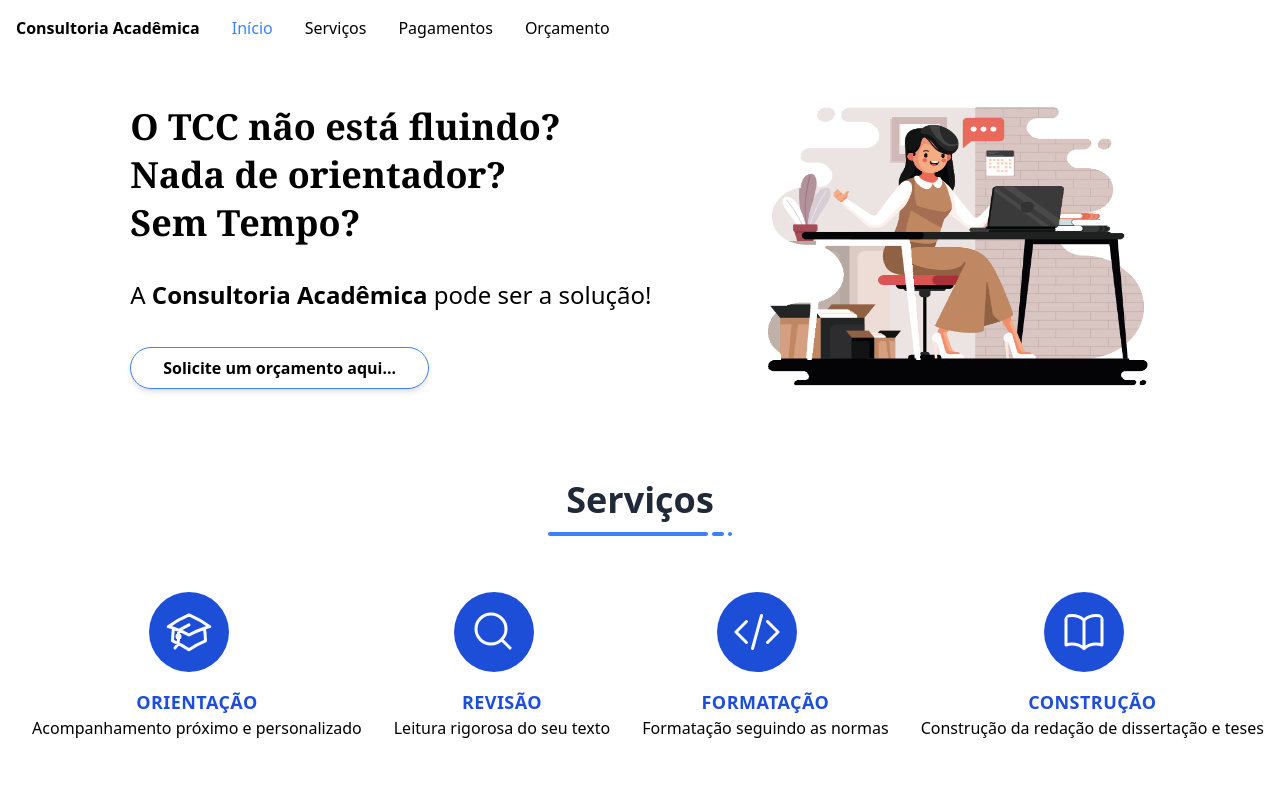
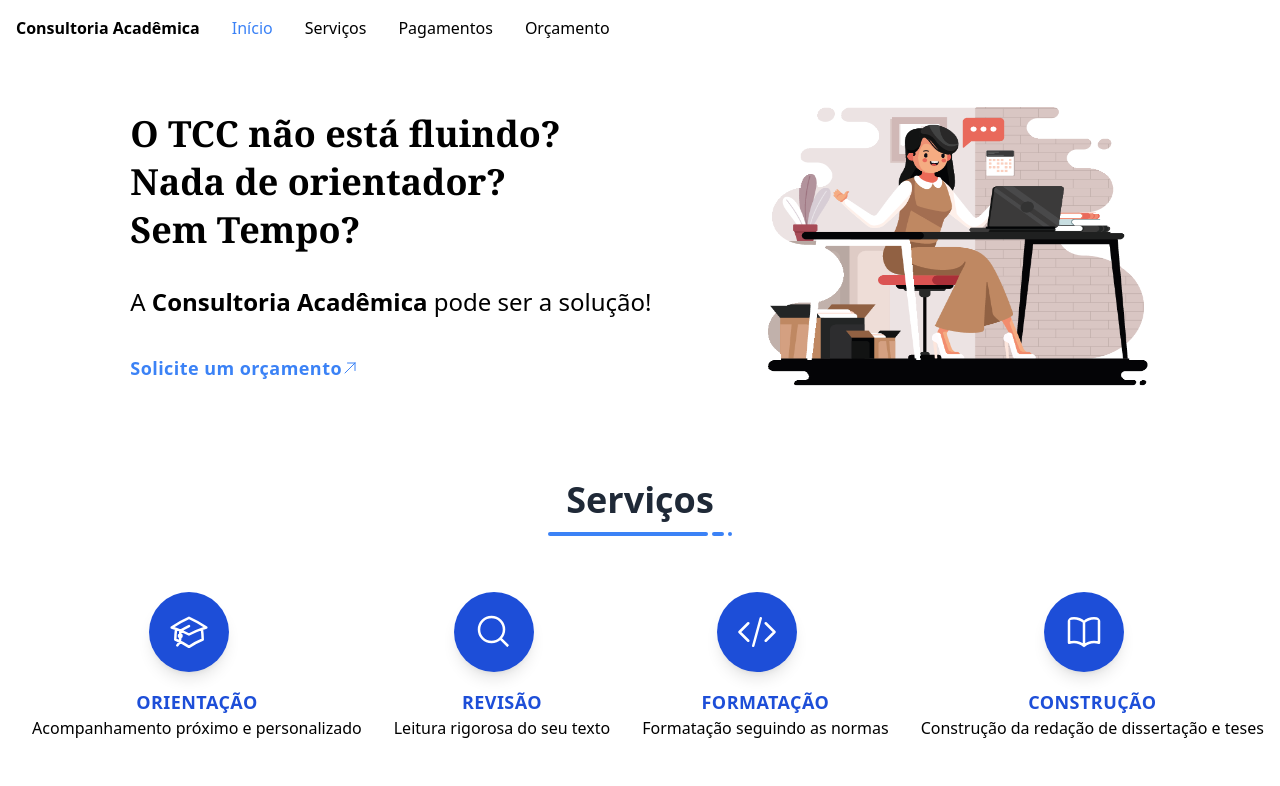
Before and after one commit to rafatosta/consultoria-academica, a React (Vite) app: page / in a window 1280 px wide. Shown: the top 786 px of the page. Built offline with nearby package versions, Linux system fonts and the light colour scheme.

Commit message:
:construction: Página de orçamento

```diff
--- a/src/components/Footer.tsx
+++ b/src/components/Footer.tsx
@@ -29,6 +29,7 @@ export function Footer() {
 
         <div id="contact" className="flex flex-col items-center gap-y-2">
           <p className="font-extrabold text-lg">Contatos</p>
+          <p>Amandha Queiroz</p>
           <p>Telefone: (xx) x xxxx-xxxx </p>
           <div className="flex gap-x-2 items-center ">
             {/* instagram */}
@@ -71,7 +72,10 @@ export function Footer() {
           </div>
         </div>
       </div>
-      <div id='developer' className="bg-gray-900/40 w-full flex flex-col justify-center items-center p-4 gap-2 sm:flex-row sm:w-full sm:justify-around sm:items-center sm:px-4">
+      <div
+        id="developer"
+        className="bg-gray-900/40 w-full flex flex-col justify-center items-center p-4 gap-2 sm:flex-row sm:w-full sm:justify-around sm:items-center sm:px-4"
+      >
         <a
           className="hover:font-bold"
           href="https://rafatosta.github.io/"
--- /dev/null
+++ b/src/pages/Budget.tsx
@@ -0,0 +1,14 @@
+function Budget() {
+  return (
+    <div className="flex flex-col w-full justify-center items-center">
+      <iframe
+        src="https://docs.google.com/forms/d/e/1FAIpQLSdE8VCZYcOivopE_IZn7B3seN3DHOgmny-voxrouJ6lECpzqQ/viewform?embedded=true"
+        className="w-full h-screen"
+      >
+        Carregando...
+      </iframe>
+    </div>
+  );
+}
+
+export default Budget;
--- a/src/pages/Contacts.tsx
+++ /dev/null
@@ -1,5 +0,0 @@
-function Contacts() {
-  return <div>Contatos</div>;
-}
-
-export default Contacts;
--- a/src/pages/Home.tsx
+++ b/src/pages/Home.tsx
@@ -1,12 +1,13 @@
 import Title from "../components/Title";
 import { services } from "../pages/Services";
 import { Link } from "react-router-dom";
+import { ArrowUpRightIcon } from "@heroicons/react/24/outline";
 
 function Home() {
   return (
     <div
       className="flex flex-col justify-center items-center
-    w-full sm:py-8 gap-y-8 sm:gap-y-14 px-4 my-4"
+    w-full sm:py-8 gap-y-8 sm:gap-y-14 px-4 my-4 mb-12"
     >
       <div
         id="header"
@@ -23,11 +24,17 @@ function Home() {
             A <span className="font-bold"> Consultoria Acadêmica</span> pode ser
             a solução!
           </div>
-          <Link
+          {/* <Link
             to="/orcamento"
             className="border rounded-full px-8 py-2 border-blue-500 shadow-md hover:scale-110 font-semibold"
           >
             Solicite um orçamento aqui...
+          </Link> */}
+          <Link
+            to="/orcamento"
+            className="inline-flex items-center text-blue-500 hover:scale-110 font-extrabold tracking-wide text-lg "
+          >
+            Solicite um orçamento <ArrowUpRightIcon className="h-4 w-4" />
           </Link>
         </div>
         <img
@@ -45,7 +52,7 @@ function Home() {
                 key={service.name}
                 className="flex flex-row sm:flex-col sm:justify-center items-center sm:gap-y-4"
               >
-                <service.icon className="h-20 w-20 p-4 bg-blue-700 text-white rounded-full" />
+                <service.icon className="h-20 w-20 p-5 bg-blue-700 text-white rounded-full shadow-lg" />
                 <div className="flex flex-col items-start justify-center pl-4 sm:items-center">
                   <div className="uppercase tracking-wide text-lg text-blue-700 font-bold ">
                     {service.name}
--- a/src/routes/RoutesBase.tsx
+++ b/src/routes/RoutesBase.tsx
@@ -1,6 +1,6 @@
 import Home from "../pages/Home";
 import Services from "../pages/Services";
-import Contacts from "../pages/Contacts";
+import Budget from "../pages/Budget"
 import Payments from "../pages/Payments";
 import { Route, Routes } from "react-router-dom";
 
@@ -8,7 +8,7 @@ export const routesNavigation = [
   { name: "Início", path: "/", component: <Home /> },
   { name: "Serviços", path: "/servicos", component: <Services /> },
   { name: "Pagamentos", path: "/pagamentos", component: <Payments /> },
-  { name: "Orçamento", path: "/orcamento", component: <Contacts /> },
+  { name: "Orçamento", path: "/orcamento", component: <Budget /> },
 ];
 
 export function RoutesBase() {
```
